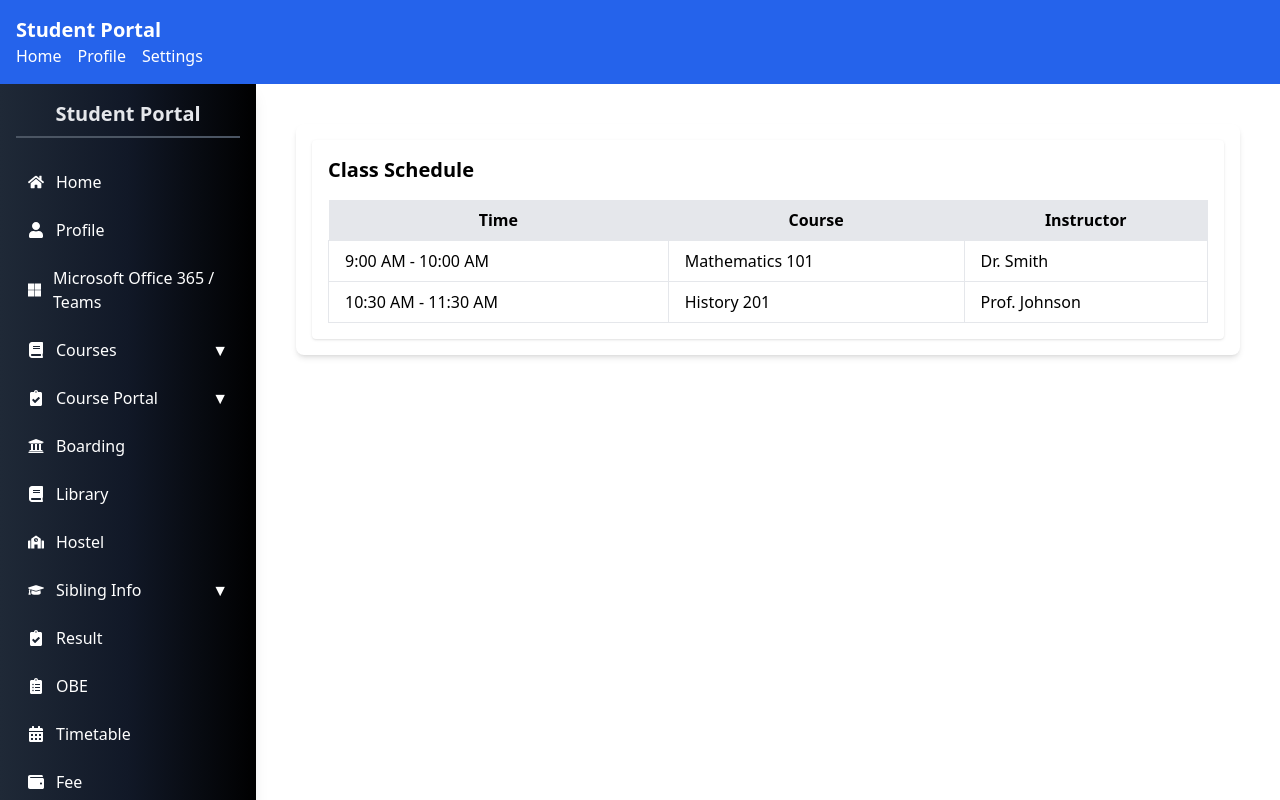
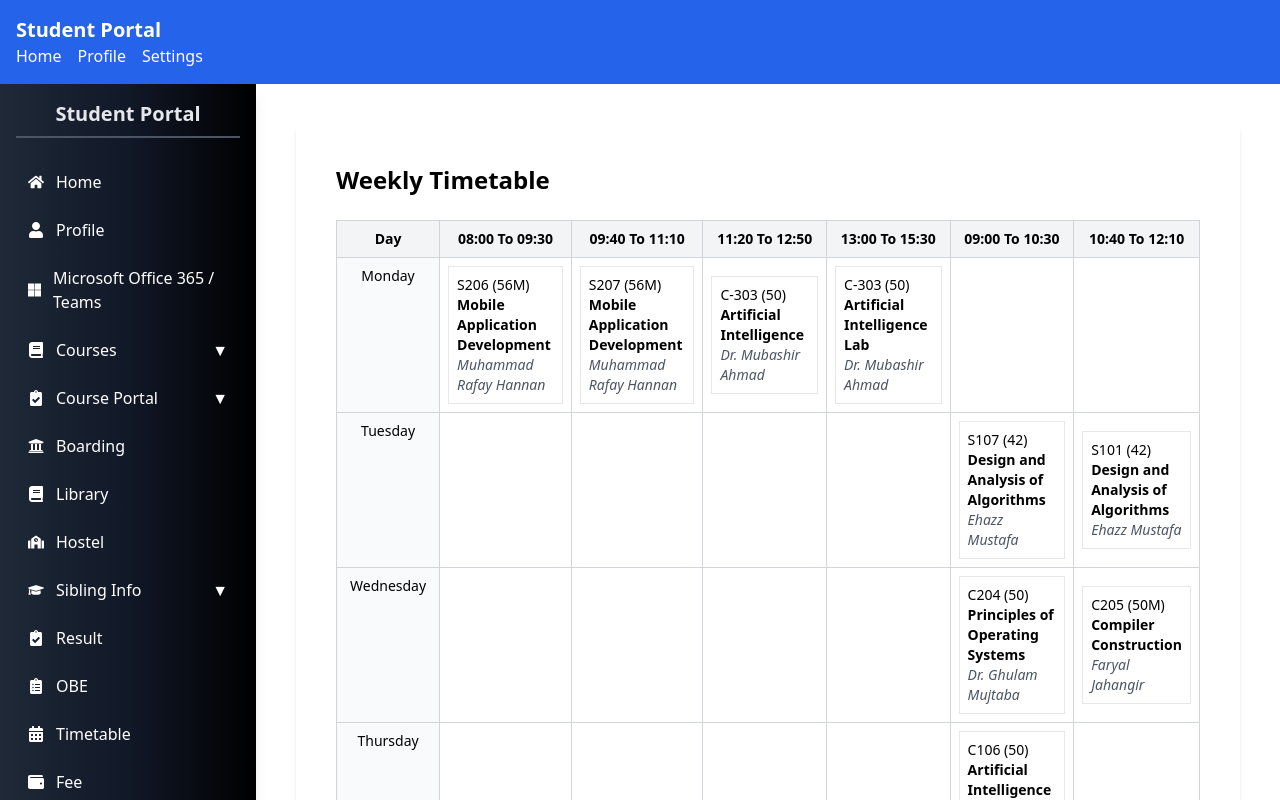
Before and after one commit to AkhlaqAltaf/uni_portal, a React (Vite) app in the folder uni_portal_frontend/: page /timetable in a window 1280 px wide. Shown: the top 800 px of the page. Built offline with nearby package versions, Linux system fonts and the light colour scheme.

Commit message:
timetable made and adjusted

```diff
--- /dev/null
+++ b/uni_portal_frontend/src/components/widgets/Timetable.jsx
@@ -0,0 +1,85 @@
+import React from "react";
+
+const Timetable = () => {
+    const schedule = [
+        {
+            day: "Monday",
+            slots: [
+                { time: "08:00 To 09:30", location: "S206 (56M)", course: "Mobile Application Development", teacher: "Muhammad Rafay Hannan" },
+                { time: "09:40 To 11:10", location: "S207 (56M)", course: "Mobile Application Development", teacher: "Muhammad Rafay Hannan" },
+                { time: "11:20 To 12:50", location: "C-303 (50)", course: "Artificial Intelligence", teacher: "Dr. Mubashir Ahmad" },
+                { time: "13:00 To 15:30", location: "C-303 (50)", course: "Artificial Intelligence Lab", teacher: "Dr. Mubashir Ahmad" },
+            ],
+        },
+        {
+            day: "Tuesday",
+            slots: [
+                { time: "09:00 To 10:30", location: "S107 (42)", course: "Design and Analysis of Algorithms", teacher: "Ehazz Mustafa" },
+                { time: "10:40 To 12:10", location: "S101 (42)", course: "Design and Analysis of Algorithms", teacher: "Ehazz Mustafa" },
+            ],
+        },
+        {
+            day: "Wednesday",
+            slots: [
+                { time: "09:00 To 10:30", location: "C204 (50)", course: "Principles of Operating Systems", teacher: "Dr. Ghulam Mujtaba" },
+                { time: "10:40 To 12:10", location: "C205 (50M)", course: "Compiler Construction", teacher: "Faryal Jahangir" },
+            ],
+        },
+        {
+            day: "Thursday",
+            slots: [
+                { time: "09:00 To 10:30", location: "C106 (50)", course: "Artificial Intelligence", teacher: "Dr. Mubashir Ahmad" },
+            ],
+        },
+        {
+            day: "Friday",
+            slots: [
+                { time: "09:00 To 10:30", location: "S203 (50)", course: "Principles of Operating Systems", teacher: "Dr. Ghulam Mujtaba" },
+                { time: "10:40 To 12:10", location: "C205 (50)", course: "Artificial Intelligence Lab", teacher: "Dr. Mubashir Ahmad" },
+            ],
+        },
+    ];
+
+    const timeSlots = Array.from(new Set(schedule.flatMap(day => day.slots.map(slot => slot.time))));
+
+    return (
+        <div className="p-6">
+            <h2 className="text-2xl font-semibold mb-6">Weekly Timetable</h2>
+            <table className="min-w-full border-collapse border border-gray-300 text-sm">
+                <thead>
+                    <tr>
+                        <th className="border border-gray-300 bg-gray-100 p-2 font-bold text-center w-1/6">Day</th>
+                        {timeSlots.map((time, index) => (
+                            <th key={index} className="border border-gray-300 bg-gray-100 p-2 font-bold text-center w-1/6">{time}</th>
+                        ))}
+                    </tr>
+                </thead>
+                <tbody>
+                    {schedule.map((daySchedule, index) => (
+                        <tr key={index}>
+                            <td className="border border-gray-300 bg-gray-50 p-2 font-medium text-center align-top">
+                                {daySchedule.day}
+                            </td>
+                            {timeSlots.map((time, timeIndex) => {
+                                const slot = daySchedule.slots.find(slot => slot.time === time);
+                                return (
+                                    <td key={timeIndex} className="border border-gray-300 p-2">
+                                        {slot ? (
+                                            <div className="border border-gray-200 p-2">
+                                                <div className="text-sm">{slot.location}</div>
+                                                <div className="font-semibold">{slot.course}</div>
+                                                <div className="italic text-gray-600 text-sm">{slot.teacher}</div>
+                                            </div>
+                                        ) : null}
+                                    </td>
+                                );
+                            })}
+                        </tr>
+                    ))}
+                </tbody>
+            </table>
+        </div>
+    );
+};
+
+export default Timetable;
--- a/uni_portal_frontend/src/pages/TimeTable.jsx
+++ b/uni_portal_frontend/src/pages/TimeTable.jsx
@@ -1,12 +1,12 @@
 import React from 'react';
-import Schedule from '../components/widgets/Schedule';
+import Timetable from '../components/widgets/Timetable';
 
 const TimeTable = () => {
     return (
         <div className="p-6">
         {/* <h1 className="text-2xl font-bold mb-4">Time Table</h1> */}
             <div className="bg-white shadow-md rounded-lg p-4">
-                <Schedule />
+                <Timetable />
             </div>
         </div>
     );
```
